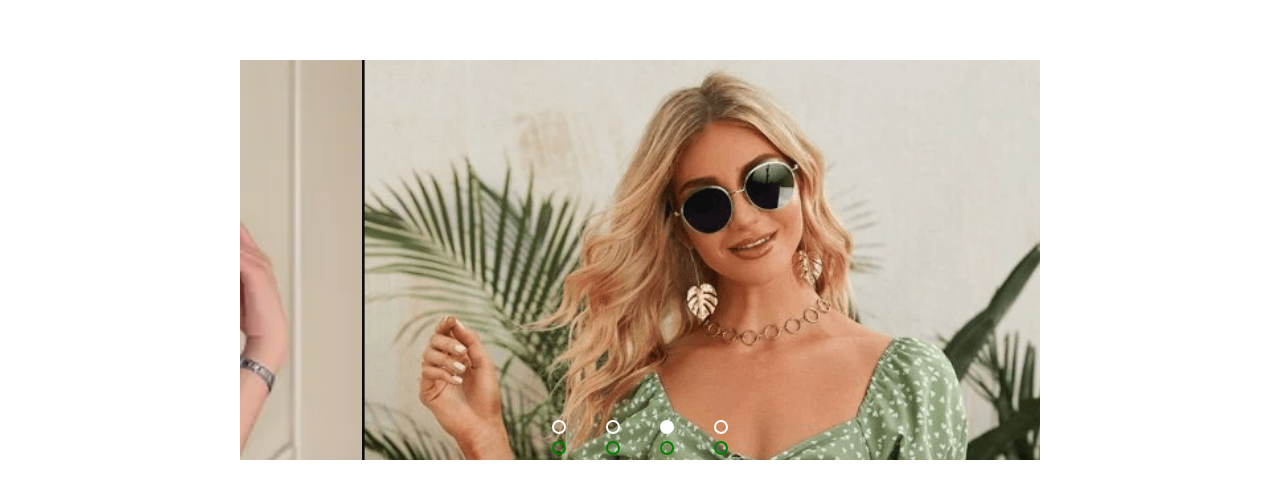
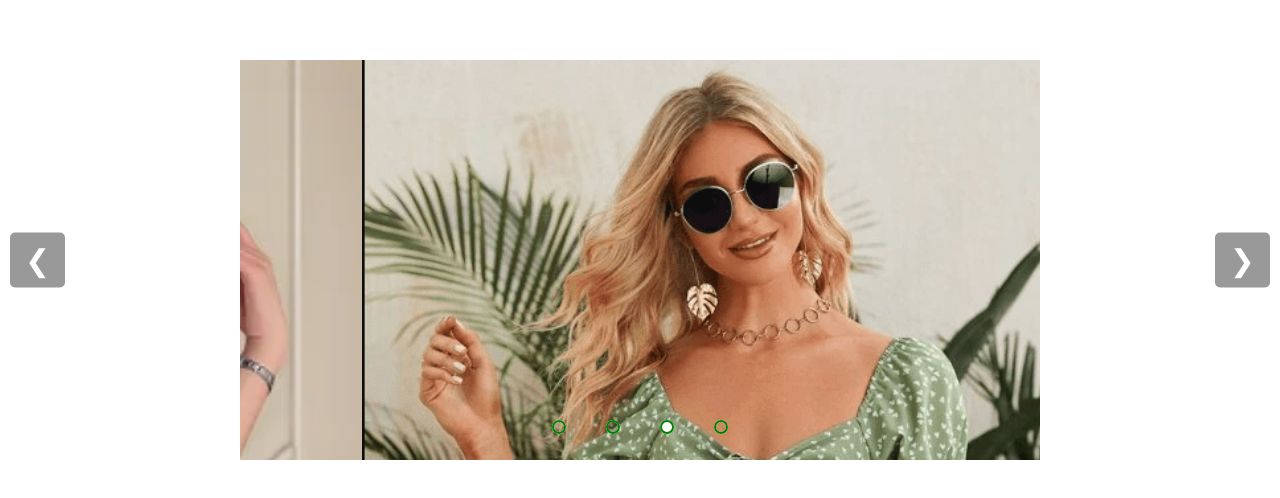
Before and after one commit to MartinsJessica/slider, a plain HTML site: page slides/index.html in a window 1280 px wide. Shown: the part 140-638 px from the top of the page. Drawn offline with Linux system fonts and the light colour scheme.

Commit message:
Update style.css

```diff
--- a/slides/style.css
+++ b/slides/style.css
@@ -61,6 +61,35 @@ body {
     background-color: #20a6ff;
 }
 
+.btn-prev, .btn-next {
+    position: absolute;
+    top: 50%;
+    transform: translateY(-50%);
+    background: rgba(0,0,0,0.4);
+    color: #fff;
+    border: none;
+    font-size: 30px;
+    padding: 10px 15px;
+    cursor: pointer;
+    border-radius: 5px;
+    transition: 0.3s;
+    z-index: 10;
+}
+
+.btn-prev {
+    left: 10px;
+}
+
+.btn-next {
+    right: 10px;
+}
+
+.btn-prev:hover,
+.btn-next:hover {
+    background: rgba(0,0,0,0.7);
+}
+
+
 #radio1:checked ~.first {
     margin-left: 0;
 }
```
